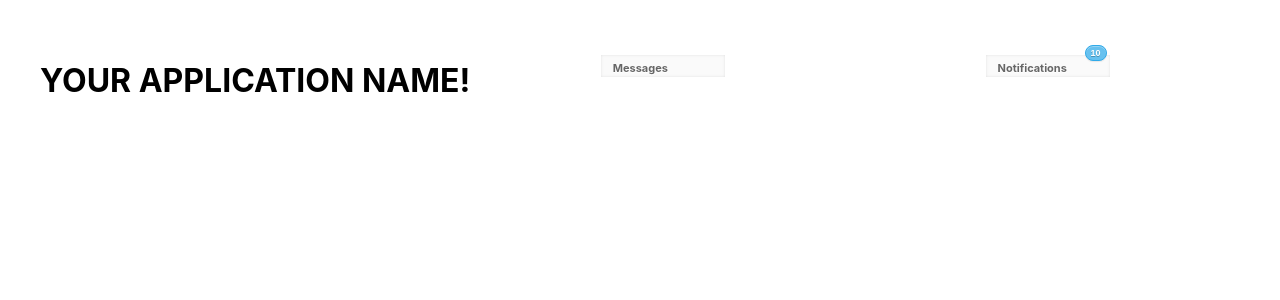
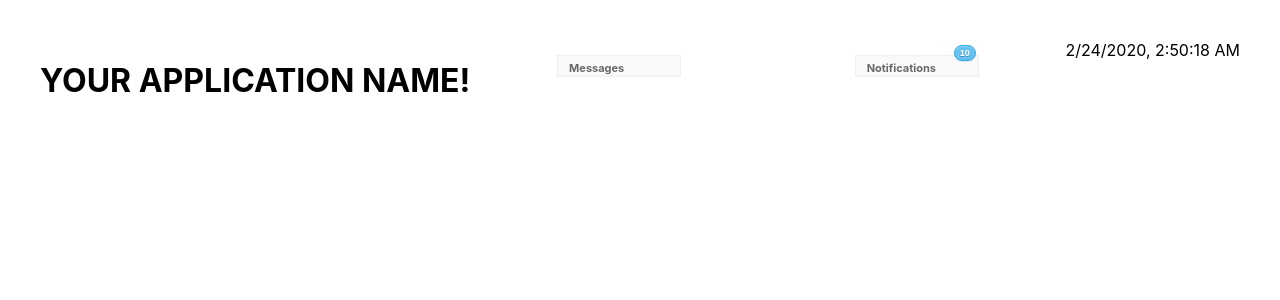
Before and after one commit to cpedersen/react-playground, a React (Create React App) app: page / in a window 1280 px wide. Shown: the top 300 px of the page. Built offline with nearby package versions, Linux system fonts and the light colour scheme.

Commit message:
Updates to TheDate

```diff
--- a/src/state/TheDate.js
+++ b/src/state/TheDate.js
@@ -24,7 +24,7 @@
   }
 }*/
 
-class TheDate extends React.Component {
+/*class TheDate extends React.Component {
   constructor(props) {
     super(props)
     this.state = {}
@@ -32,6 +32,148 @@
   render() {
     return <div />
   }
+}*/
+
+
+/*class TheDate extends React.Component {
+  constructor(props) {
+    super(props)
+    this.state = {
+      foo: 'foo',
+      hello: 'Hello, world!',
+      list: [1, 2, 3],
+      obj: { nested: 'object', yes: true },
+    }
+  }
+  render() {
+    console.log(this.state)
+    return (
+      <div>{this.state.hello}</div>
+    );
+  }
+}*/
+
+
+
+/*class TheDate extends React.Component {
+  constructor(props) {
+    super(props)
+    this.state = { datetime: new Date() };
+  }
+  render() {
+    return (
+      <div>{this.state.datetime.toLocaleString()}</div>
+    )
+  }
+}*/
+
+
+/*class TheDate extends React.Component {
+  constructor(props) {
+    super(props)
+    this.state = { datetime: new Date() };
+  }
+  componentDidMount() {
+    setInterval(() => {
+      console.log('tick')
+    }, 1000)
+  }
+  render() {
+    return (
+      <div>{this.state.datetime.toLocaleString()}</div>
+    )
+  }
+}*/
+
+
+/*class TheDate extends React.Component {
+  constructor(props) {
+    super(props)
+    this.state = { datetime: new Date() };
+  }
+  componentDidMount() {
+    this.interval = setInterval(() => {
+      console.log('tick')
+    }, 1000)
+  }
+  componentWillUnmount() {
+    clearInterval(this.interval)
+  }
+  render() {
+    return (
+      <div>{this.state.datetime.toLocaleString()}</div>
+    )
+  }
+}*/
+
+
+/*class TheDate extends React.Component {
+  constructor(props) {
+    super(props)
+    this.state = { datetime: new Date() };
+  }
+  componentDidMount() {
+    this.interval = setInterval(() => {
+      this.state.datetime = new Date()
+    }, 1000)
+  }
+  componentWillUnmount() {
+    clearInterval(this.interval)
+  }
+  render() {
+    return (
+      <div>{this.state.datetime.toLocaleString()}</div>
+    )
+  }
+}*/
+
+
+/*class TheDate extends React.Component {
+  constructor(props) {
+    super(props)
+    this.state = { datetime: new Date() };
+  }
+  componentDidMount() {
+    this.interval = setInterval(() => {
+      this.setState({
+        datetime: new Date()
+      })
+    }, 1000)
+  }
+  componentWillUnmount() {
+    clearInterval(this.interval)
+  }
+  render() {
+    return (
+      <div>{this.state.datetime.toLocaleString()}</div>
+    )
+  }
+}*/
+
+class TheDate extends React.Component {
+  constructor(props) {
+    super(props)
+    this.state = { datetime: new Date() };
+    console.log('constructor')
+  }
+  componentDidMount() {
+    console.log('componentDidMount')
+    this.interval = setInterval(() => {
+      console.log('setInterval')
+      this.setState({
+        datetime: new Date()
+      })
+    }, 1000)
+  }
+  componentWillUnmount() {
+    clearInterval(this.interval)
+  }
+  render() {
+    console.log('render')
+    return (
+      <div>{this.state.datetime.toLocaleString()}</div>
+    )
+  }
 }
 
 export default TheDate;
```
